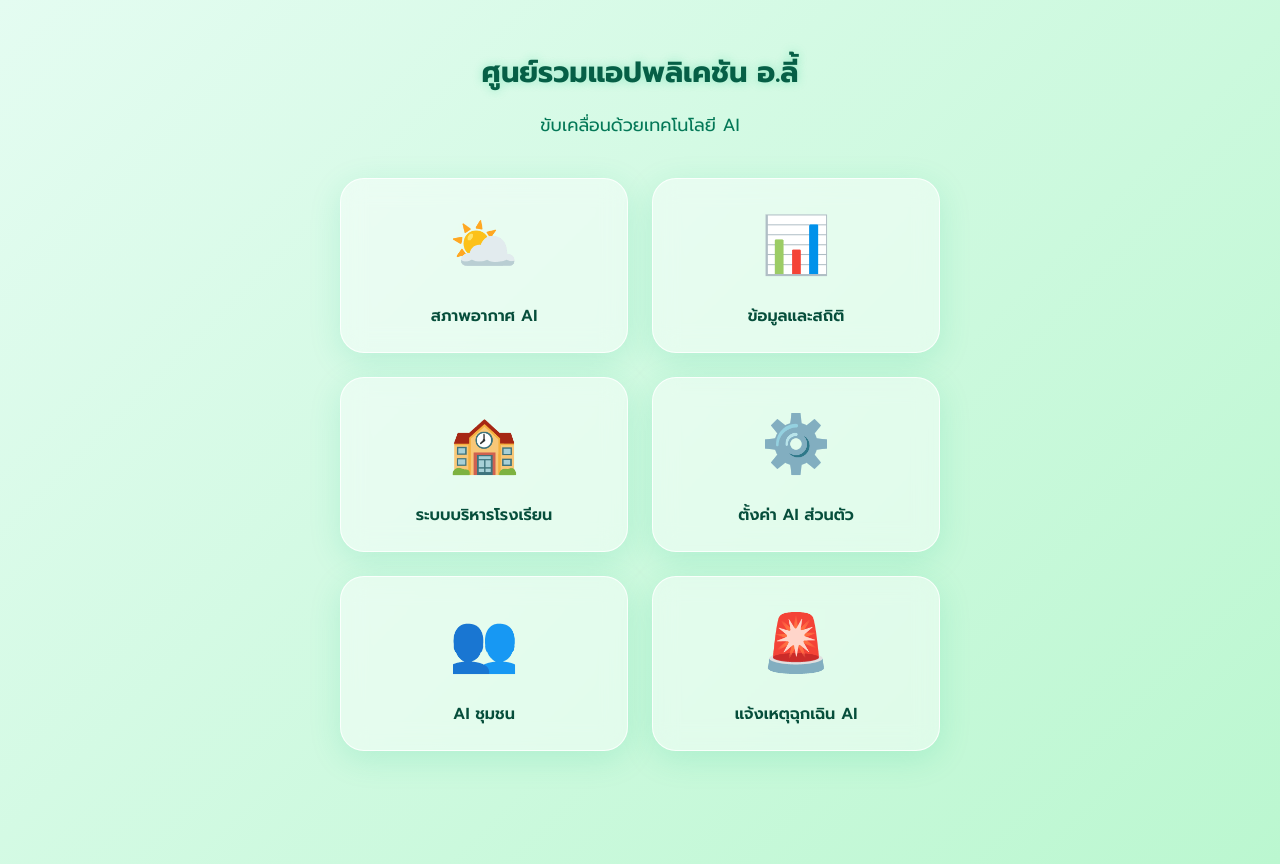
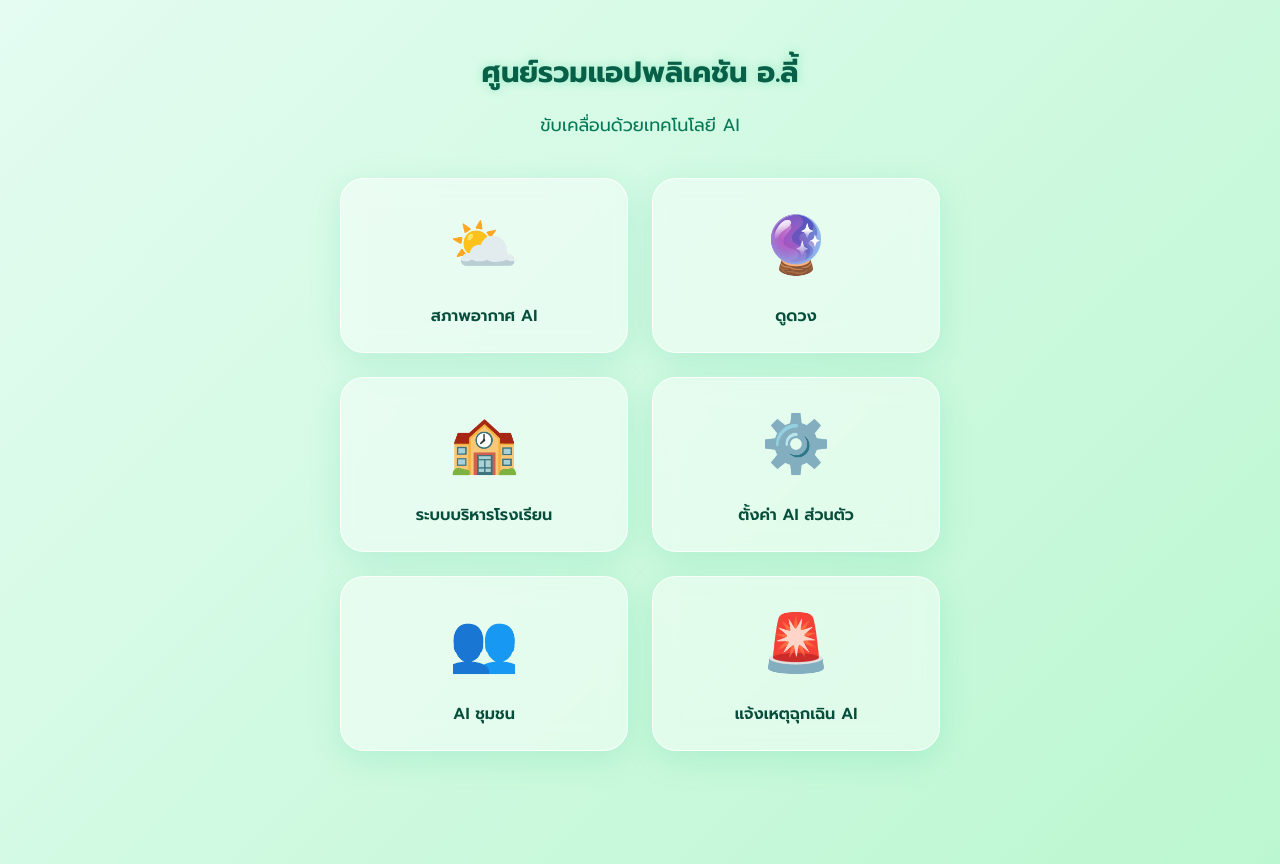
Before and after one commit to viewfc/view-studio-site, a React (Vite) app: page / in a window 1280 px wide. Built offline with nearby package versions, Linux system fonts and the light colour scheme.

Commit message:
Update App.jsx

```diff
--- a/App.jsx
+++ b/App.jsx
@@ -5,7 +5,7 @@ function App() {
   // 1. ใส่ URL ของแต่ละแอปในช่อง link ครับ
   const appList = [
     { id: 1, name: 'สภาพอากาศ AI', icon: '⛅️', link: 'https://gemini.google.com/share/254df72f0da1' },
-    { id: 2, name: 'ข้อมูลและสถิติ', icon: '📊', link: '#' },
+    { id: 2, name: 'ดูดวง', icon: '🔮', link: 'https://gemini.google.com/share/c1b52e9c1241' },
     { id: 3, name: 'ระบบบริหารโรงเรียน', icon: '🏫', link: '#' },
     { id: 4, name: 'ตั้งค่า AI ส่วนตัว', icon: '⚙️', link: '#' },
     { id: 5, name: 'AI ชุมชน', icon: '👥', link: '#' },
```
